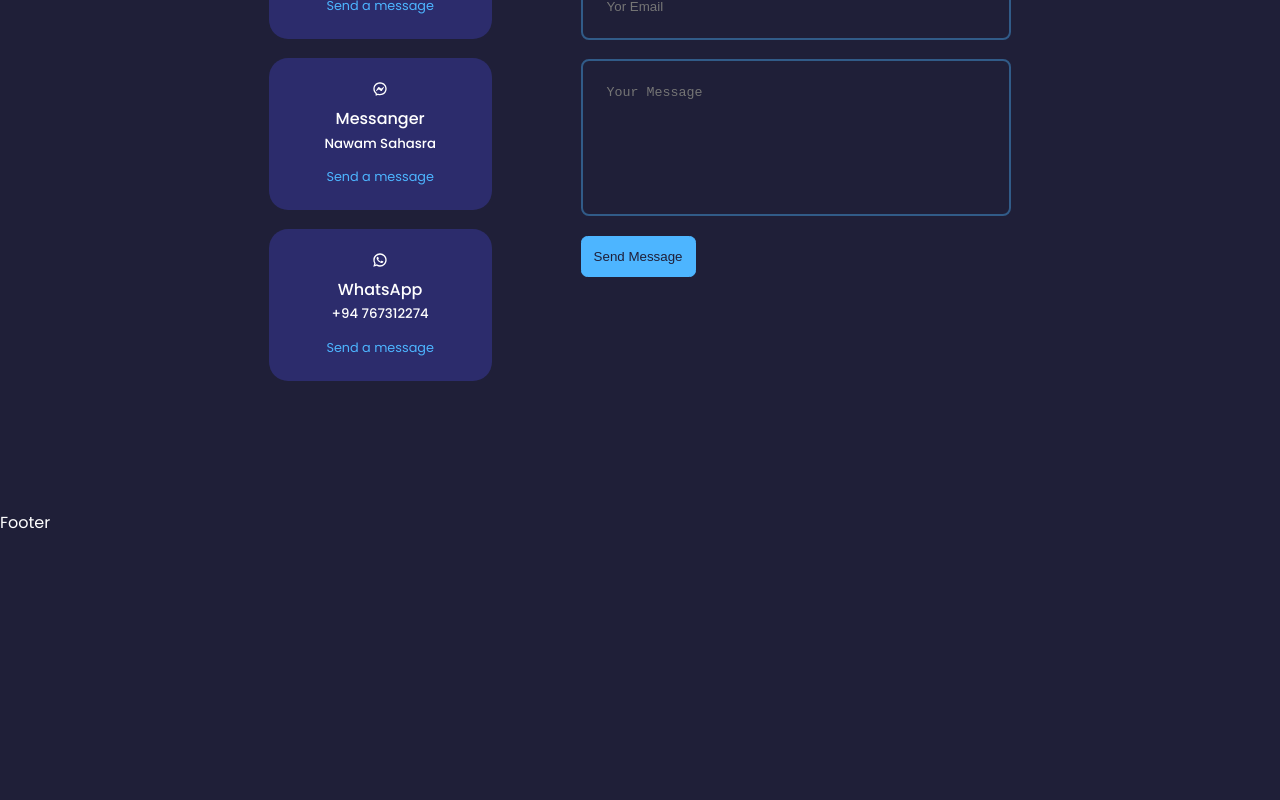
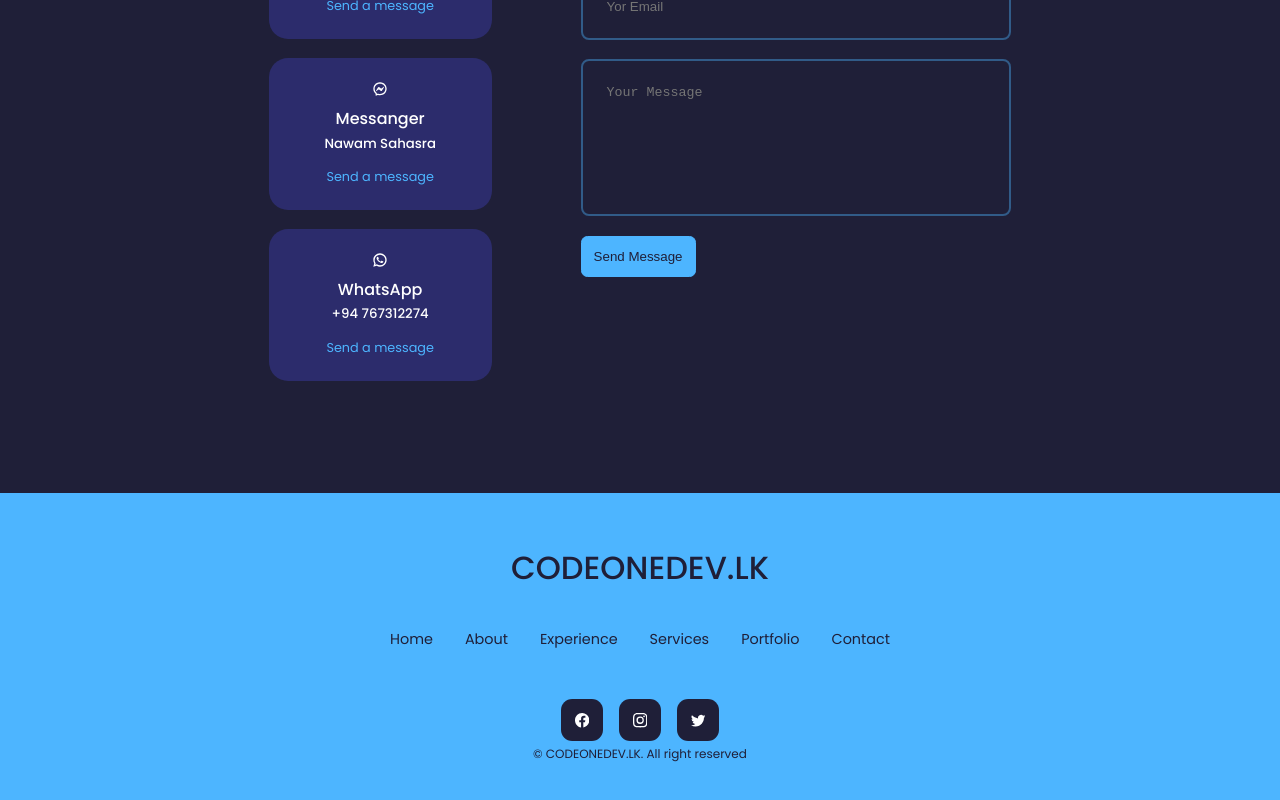
Before and after one commit to nawam727/portfoliowebsite, a React (Create React App) app: page / in a window 1280 px wide. Shown: the part 4235-5035 px from the top of the page. Before the commit the page ends 4771 px from the top, so only its background shows below. Built offline with nearby package versions, Linux system fonts and the light colour scheme.

Commit message:
Completed footer section

```diff
--- a/src/components/footer/Footer.jsx
+++ b/src/components/footer/Footer.jsx
@@ -1,10 +1,33 @@
 import React from 'react'
 import './footer.css'
+import {BsFacebook} from 'react-icons/bs'
+import {BsInstagram} from 'react-icons/bs'
+import {BsTwitter} from 'react-icons/bs'
 
 
 const Footer = () => {
   return (
-    <section id='footer'>Footer</section>
+    <footer>
+      <a href='#' className='footer_logo'>CODEONEDEV.LK</a>
+      <ul className='permalinks'>
+        <li><a href="#">Home</a></li>
+        <li><a href="#about">About</a></li>
+        <li><a href="#experience">Experience</a></li>
+        <li><a href="#services">Services</a></li>
+        <li><a href="#portfolio">Portfolio</a></li>
+        <li><a href="#contact">Contact</a></li>
+      </ul>
+
+      <div className="footer_socials">
+        <a href="https://facebook.com"><BsFacebook/></a>
+        <a href="https://facebook.com"><BsInstagram/></a>
+        <a href="https://facebook.com"><BsTwitter/></a>
+      </div>
+
+      <div className="footer_copyright">
+        <small> &copy; CODEONEDEV.LK. All right reserved</small>
+      </div>
+    </footer>
   )
 }
 
--- a/src/components/footer/footer.css
+++ b/src/components/footer/footer.css
@@ -0,0 +1,66 @@
+footer {
+    background: var(--color-primary);
+    padding: 3rem 0;
+    text-align: center;
+    font-size: 0.9rem;
+    margin-top: 7rem;
+}
+
+footer a {
+    color: var(--color-bg);
+}
+
+.footer_logo {
+    font-size: 2rem;
+    font-weight: 500;
+    margin-bottom: 2rem;
+    display: inline-block;
+}
+
+.permalinks {
+    display: flex;
+    flex-wrap: wrap;
+    justify-content: center;
+    gap: 2rem;
+    margin: 0 auto 3rem;
+}
+
+.footer_socials {
+    display: flex;
+    justify-content: center;
+    gap: 1rem;
+    margin-top: 2rem;
+}
+
+.footer_socials a {
+    background: var(--color-bg);
+    color: var(--color-white);
+    padding: 0.8rem;
+    border-radius: 0.7rem;
+    display: flex;
+    border: 1px solid transparent;
+}
+
+.footer_socials a:hover {
+    background: transparent;
+    color: var(--color-bg);
+    border-color: var(--color-bg);
+}
+
+.footer_copyright {
+    margin-bottom: 4rem;
+    color: var(--color-bg);
+}
+
+
+/*------------------------------------Media for Mobiles-----------------------------------------------*/
+@media screen and (max-width: 600px) {
+    .permalinks {
+        flex-direction: column;
+        gap: 1rem;
+    }
+
+    .footer_socials {
+        margin-bottom: 2.6rem;
+    }
+}
```
